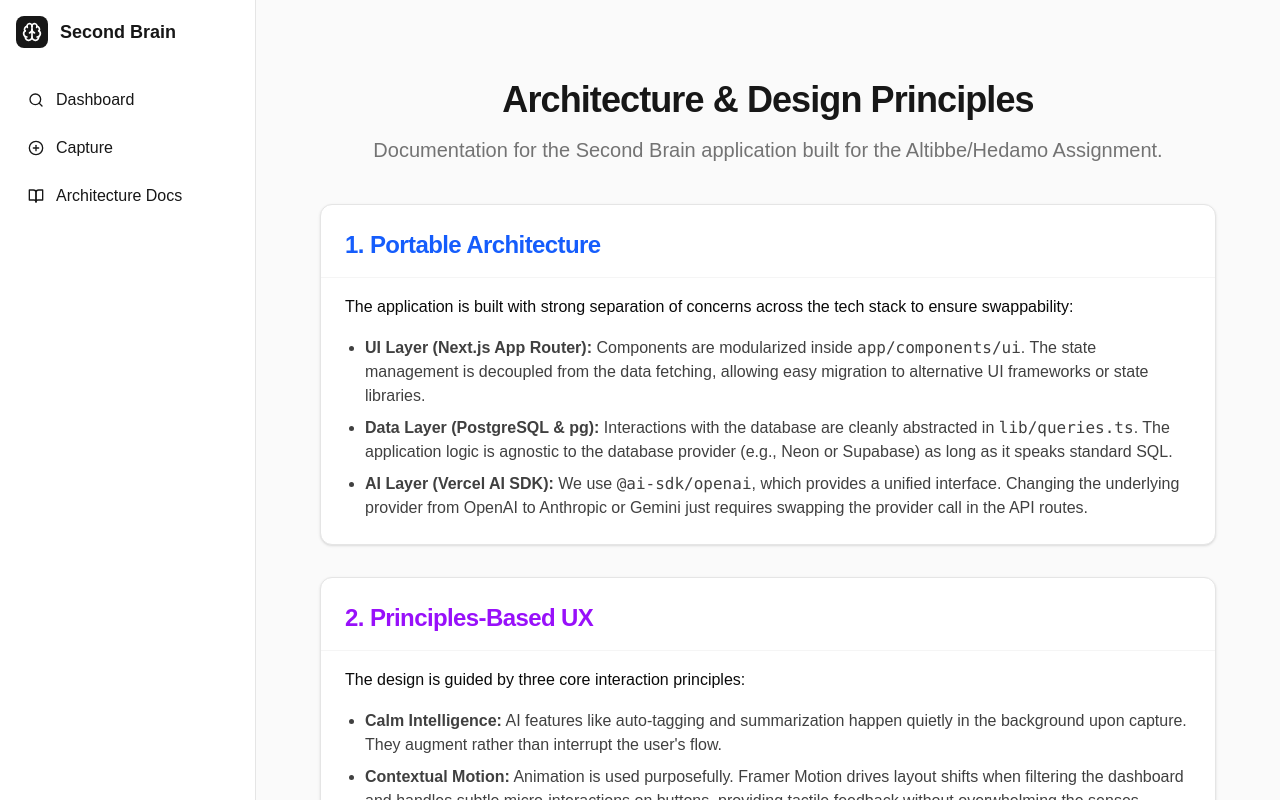
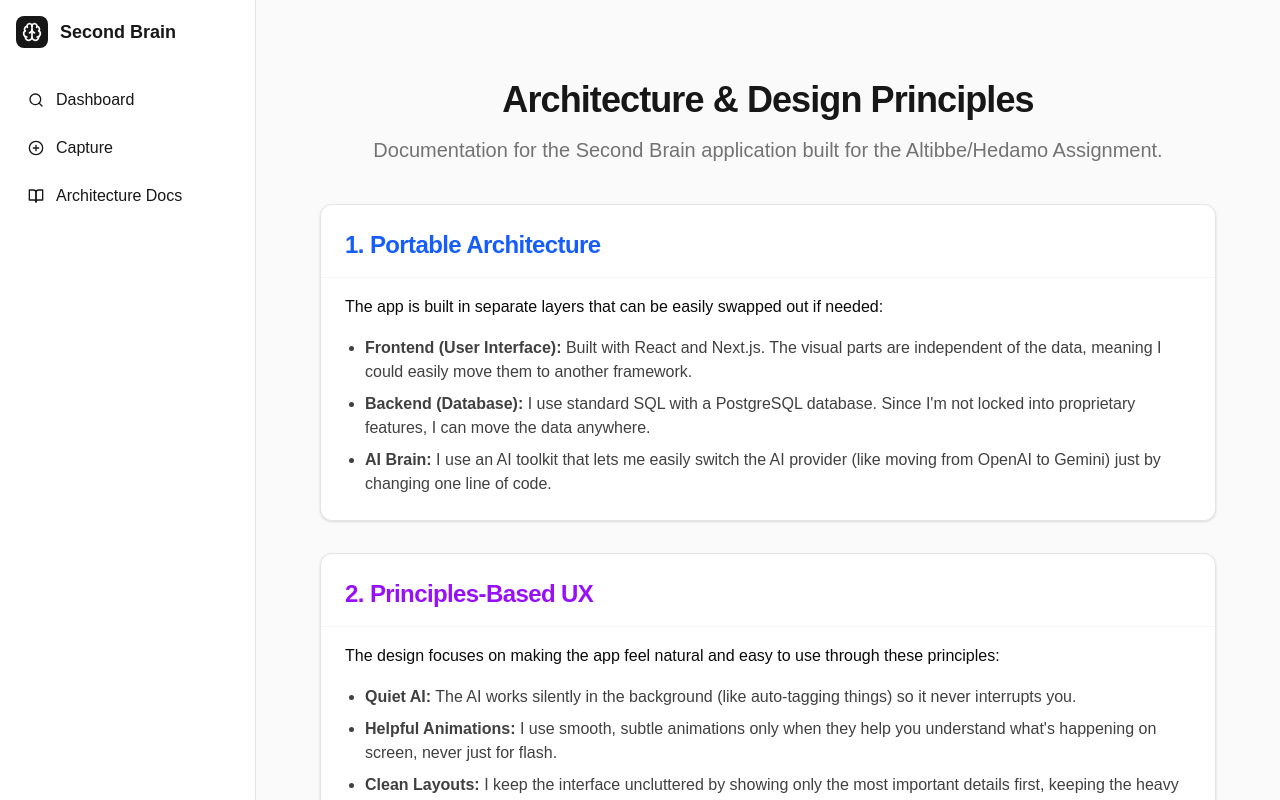
Before and after one commit to Navadeep-bommarapu/Second-Brain-AI, a Next.js app: page /docs in a window 1280 px wide. Built offline with nearby package versions, Linux system fonts and the light colour scheme.

Commit message:
docs: update architecture documentation to use first-person singular pronouns

```diff
--- a/app/docs/page.tsx
+++ b/app/docs/page.tsx
@@ -30,12 +30,12 @@ export default function DocsPage() {
                         </CardHeader>
                         <CardContent className="space-y-4">
                             <p className="leading-relaxed">
-                                The application is built with strong separation of concerns across the tech stack to ensure swappability:
+                                The app is built in separate layers that can be easily swapped out if needed:
                             </p>
                             <ul className="list-disc pl-5 space-y-2 text-neutral-700 dark:text-neutral-300">
-                                <li><strong>UI Layer (Next.js App Router):</strong> Components are modularized inside <code>app/components/ui</code>. The state management is decoupled from the data fetching, allowing easy migration to alternative UI frameworks or state libraries.</li>
-                                <li><strong>Data Layer (PostgreSQL & pg):</strong> Interactions with the database are cleanly abstracted in <code>lib/queries.ts</code>. The application logic is agnostic to the database provider (e.g., Neon or Supabase) as long as it speaks standard SQL.</li>
-                                <li><strong>AI Layer (Vercel AI SDK):</strong> We use <code>@ai-sdk/openai</code>, which provides a unified interface. Changing the underlying provider from OpenAI to Anthropic or Gemini just requires swapping the provider call in the API routes.</li>
+                                <li><strong>Frontend (User Interface):</strong> Built with React and Next.js. The visual parts are independent of the data, meaning I could easily move them to another framework.</li>
+                                <li><strong>Backend (Database):</strong> I use standard SQL with a PostgreSQL database. Since I'm not locked into proprietary features, I can move the data anywhere.</li>
+                                <li><strong>AI Brain:</strong> I use an AI toolkit that lets me easily switch the AI provider (like moving from OpenAI to Gemini) just by changing one line of code.</li>
                             </ul>
                         </CardContent>
                     </Card>
@@ -48,12 +48,12 @@ export default function DocsPage() {
                         </CardHeader>
                         <CardContent className="space-y-4">
                             <p className="leading-relaxed">
-                                The design is guided by three core interaction principles:
+                                The design focuses on making the app feel natural and easy to use through these principles:
                             </p>
                             <ul className="list-disc pl-5 space-y-2 text-neutral-700 dark:text-neutral-300">
-                                <li><strong>Calm Intelligence:</strong> AI features like auto-tagging and summarization happen quietly in the background upon capture. They augment rather than interrupt the user&apos;s flow.</li>
-                                <li><strong>Contextual Motion:</strong> Animation is used purposefully. Framer Motion drives layout shifts when filtering the dashboard and handles subtle micro-interactions on buttons, providing tactile feedback without overwhelming the senses.</li>
-                                <li><strong>Clear Hierarchy:</strong> Information density is balanced. Cards emphasize titles and badges (type/tags) while hiding dense content behind summaries, allowing quick scanning of the knowledge base.</li>
+                                <li><strong>Quiet AI:</strong> The AI works silently in the background (like auto-tagging things) so it never interrupts you.</li>
+                                <li><strong>Helpful Animations:</strong> I use smooth, subtle animations only when they help you understand what's happening on screen, never just for flash.</li>
+                                <li><strong>Clean Layouts:</strong> I keep the interface uncluttered by showing only the most important details first, keeping the heavy reading for when you actually click an item.</li>
                             </ul>
                         </CardContent>
                     </Card>
@@ -66,12 +66,12 @@ export default function DocsPage() {
                         </CardHeader>
                         <CardContent className="space-y-4">
                             <p className="leading-relaxed">
-                                The "Second Brain" isn&apos;t just passive storage; it actively curates itself:
+                                The app doesn't just store data; it actively helps keep things organized on its own:
                             </p>
                             <ul className="list-disc pl-5 space-y-2 text-neutral-700 dark:text-neutral-300">
-                                <li><strong>Auto-Summarization:</strong> When verbose text or links are pasted, the AI distills the core insight into a brief, scannable summary before saving to Postgres.</li>
-                                <li><strong>Auto-Categorization (Tags):</strong> If the user is in a hurry and omits tags, the server-side AI infers up to 3 relevant tags based strictly on the content provided, maintaining system organization automatically.</li>
-                                <li>This ensures the knowledge base becomes more interconnected and searchable over time, preventing it from degenerating into a chaotic dump of unorganized links.</li>
+                                <li><strong>Auto-Summaries:</strong> When you save a long article, the AI automatically reads it and creates a short, easy-to-read summary for you.</li>
+                                <li><strong>Smart Tagging:</strong> Forget to add tags? No problem. The app reads your content and adds helpful tags automatically so you can always find it later.</li>
+                                <li><strong>Self-Organizing:</strong> By doing these chores automatically, your "Second Brain" stays neat and organized over time, rather than becoming a messy junk drawer.</li>
                             </ul>
                         </CardContent>
                     </Card>
@@ -84,11 +84,11 @@ export default function DocsPage() {
                         </CardHeader>
                         <CardContent className="space-y-4">
                             <p className="leading-relaxed">
-                                A true Second Brain must be extensible. We&apos;ve built the application with external access in mind:
+                                I built this so other apps or websites can easily connect to it and use its brainpower:
                             </p>
                             <ul className="list-disc pl-5 space-y-2 text-neutral-700 dark:text-neutral-300">
-                                <li><strong>Public API Endpoint:</strong> We exposed <code>GET /api/public/brain/query?q=topic</code>. It allows external applications or websites to query the brain. The endpoint returns structured JSON containing both an AI-synthesized answer and the original array of source references.</li>
-                                <li><strong>CORS configuration:</strong> The endpoint is explicitly configured with wide CORS headers (<code>Access-Control-Allow-Origin: *</code>) to ensure it can be easily embedded directly as an iframe or consumed via `fetch` from external widget applications.</li>
+                                <li><strong>Open Data Doors (APIs):</strong> I built secure pathways that allow other developer tools to ask the "brain" questions and get smart answers back.</li>
+                                <li><strong>Easy Sharing:</strong> The system is set up so you could theoretically embed this knowledge base into another website as a widget, making it a true, accessible service.</li>
                             </ul>
                         </CardContent>
                     </Card>
```
